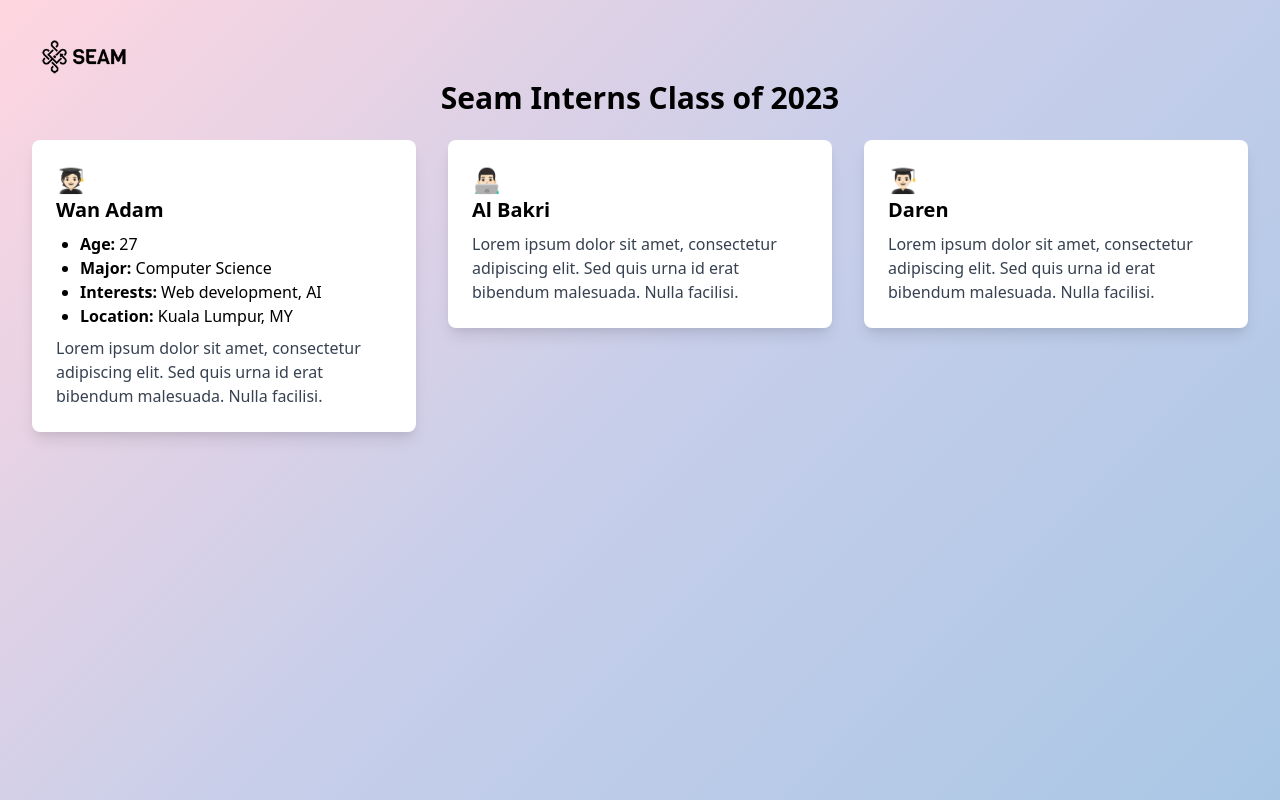
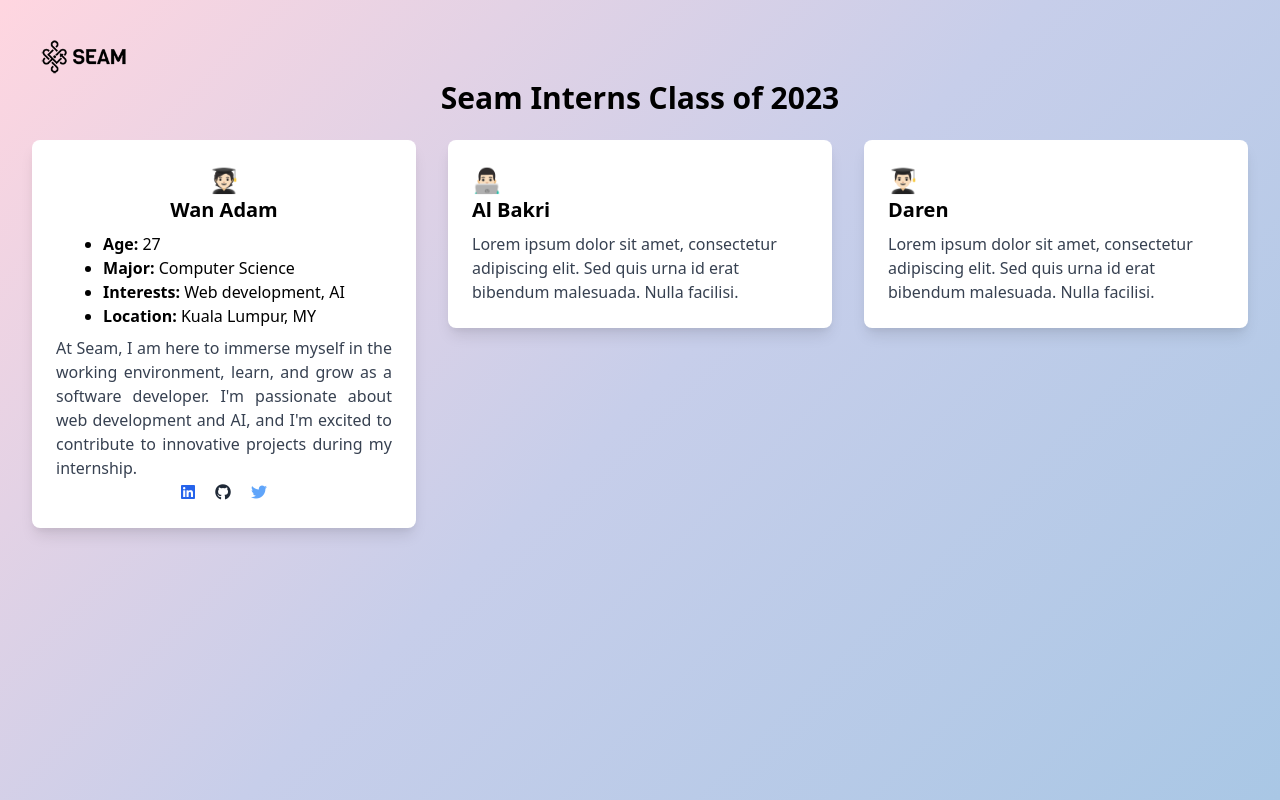
Before and after one commit to adam-niltoone/intern-page, a plain HTML site: page index.html in a window 1280 px wide. Drawn offline with nearby package versions, Linux system fonts and the light colour scheme.

Commit message:
filled in the information and format the text

```diff
--- a/index.html
+++ b/index.html
@@ -6,6 +6,7 @@
     <title>Interns</title>
     <!-- Include Tailwind CSS -->
     <link href="https://cdn.jsdelivr.net/npm/tailwindcss@2.2.7/dist/tailwind.min.css" rel="stylesheet">
+    <link href="https://cdnjs.cloudflare.com/ajax/libs/font-awesome/6.3.0/css/all.min.css" rel="stylesheet">
     <style>
         /* Define the pastel gradient background for the entire page */
         html, body {
@@ -29,17 +30,24 @@
         <div class="flex flex-wrap -mx-4">
             <!-- Intern Container 1 -->
             <div class="w-full md:w-1/3 px-4 mb-6">
-                <div class="bg-white rounded-lg shadow-lg p-6">
+                <div class="bg-white rounded-lg shadow-lg p-6 flex flex-col items-center">
                     <!-- Emoji before the intern's name -->
                     <span class="text-2xl">🧑🏻‍🎓</span>
                     <h2 class="text-xl font-semibold mb-2">Wan Adam</h2>
-                    <ul class="list-disc pl-6 mb-2">
+                    <ul class="list-disc pl-0 mb-2">
                         <li><strong>Age:</strong> 27</li>
                         <li><strong>Major:</strong> Computer Science</li>
                         <li><strong>Interests:</strong> Web development, AI</li>
                         <li><strong>Location:</strong> Kuala Lumpur, MY</li>
                     </ul>
-                    <p class="text-gray-700">Lorem ipsum dolor sit amet, consectetur adipiscing elit. Sed quis urna id erat bibendum malesuada. Nulla facilisi.</p>
+                    <p class="text-justify text-gray-700">At Seam, I am here to immerse myself in the working environment, learn, and grow as a software developer. I'm passionate about web development and AI, and I'm excited to contribute to innovative projects during my internship.</p>
+
+                    <!-- Social Links with Icons -->
+                    <div class="mt-auto">
+                        <a href="https://www.linkedin.com/in/wan-adam-579788274/" class="text-blue-600 hover:underline mr-4" target="_blank" rel="noopener noreferrer"><i class="fab fa-linkedin"></i></a>
+                        <a href="https://github.com/adam-niltoone" class="text-gray-800 hover:underline mr-4" target="_blank" rel="noopener noreferrer"><i class="fab fa-github"></i></a>
+                        <a href="https://twitter.com/elonmusk" class="text-blue-400 hover:underline" target="_blank" rel="noopener noreferrer"><i class="fab fa-twitter"></i></a>
+                    </div>
                 </div>
             </div>
 
```
